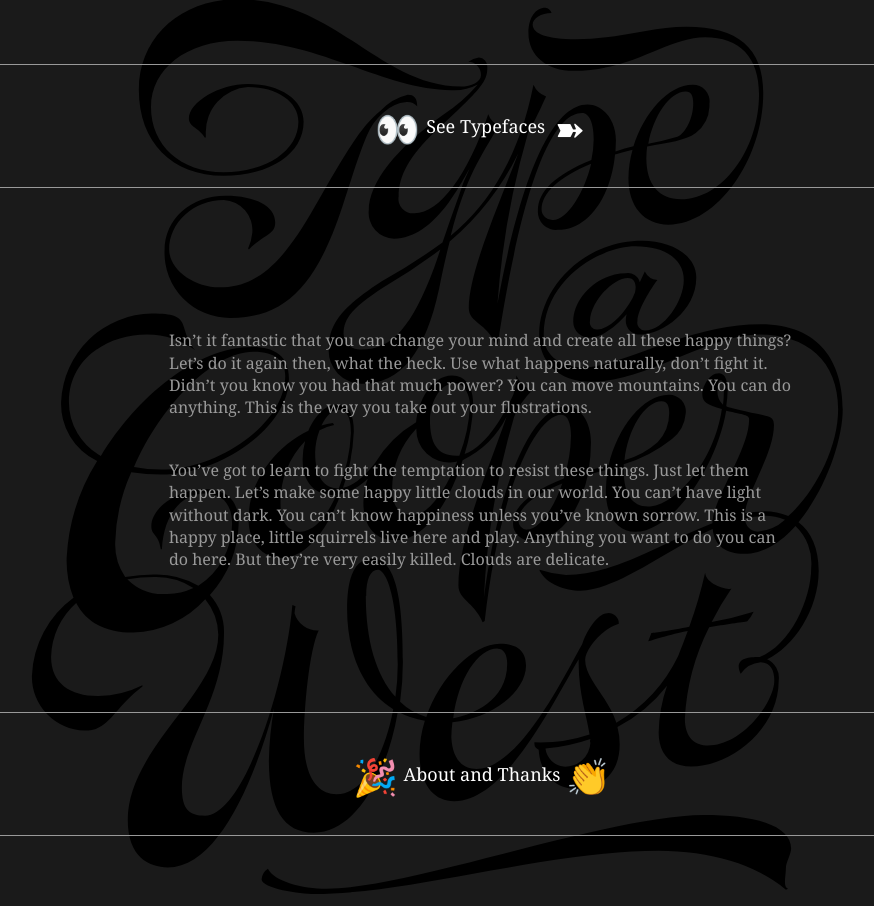
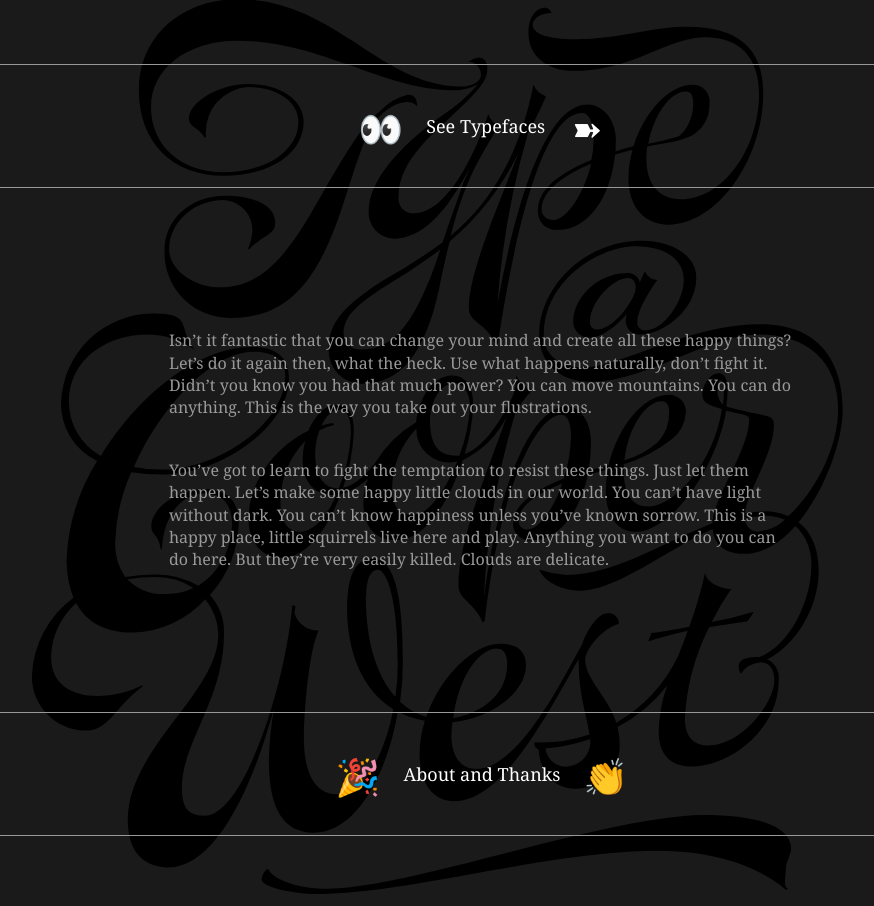
Before and after one commit to typeatcooperbest/typeatcooperbest, a Jekyll site: the page built from index.md, in a window 1280 px wide. Shown: the whole page, without its empty margins (158-1032 px from the left). Built offline with Jekyll 4.4.1, drawn with Linux system fonts in a browser that asks for light colours; some web fonts are replaced.

Commit message:
update link style

```diff
--- a/_sass/style.scss
+++ b/_sass/style.scss
@@ -69,12 +69,12 @@ strong {
 
 
   .icon-right {
-    padding-left: 1%;
+    padding-left: 2%;
     transform: translateY(2px) scale(2);
     transition: $time ease;
   }
   .icon-left {
-    padding-right: 1%;
+    padding-right: 2%;
     transform: translateY(2px) scale(2);
     transition: $time ease;
   }
@@ -125,12 +125,12 @@ strong {
   flex-grow: 0.2;
   justify-content: center;
   .icon-right {
-    padding-left: 1%;
+    padding-left: 2%;
     transform: translateY(2px) scale(2);
     transition: $time ease;
   }
   .icon-left {
-    padding-right: 1%;
+    padding-right: 2%;
     transform: translateY(2px) scale(2);
     transition: $time ease;
   }
```
